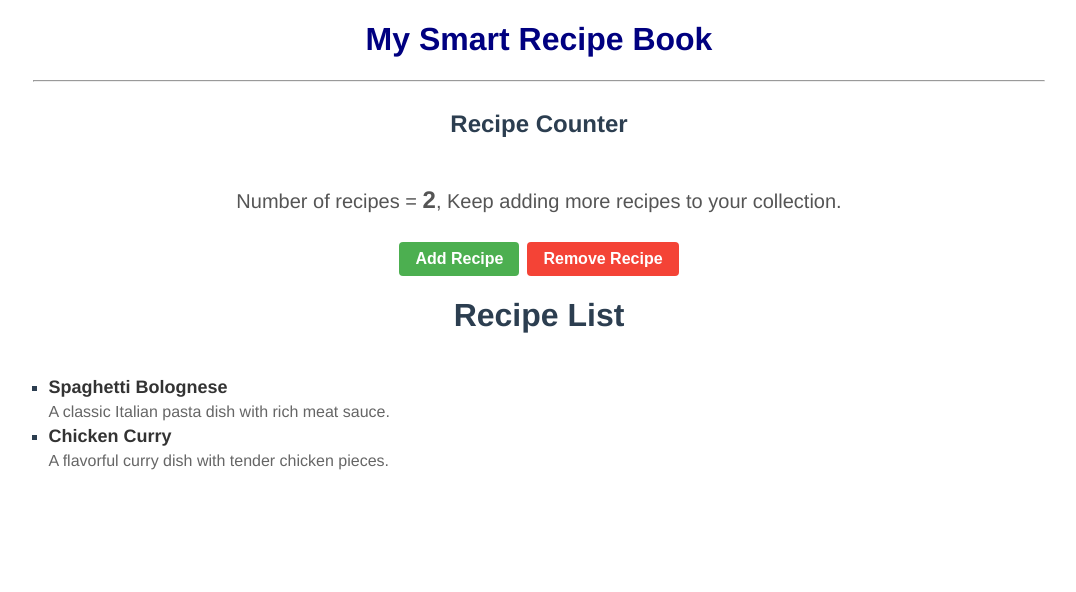
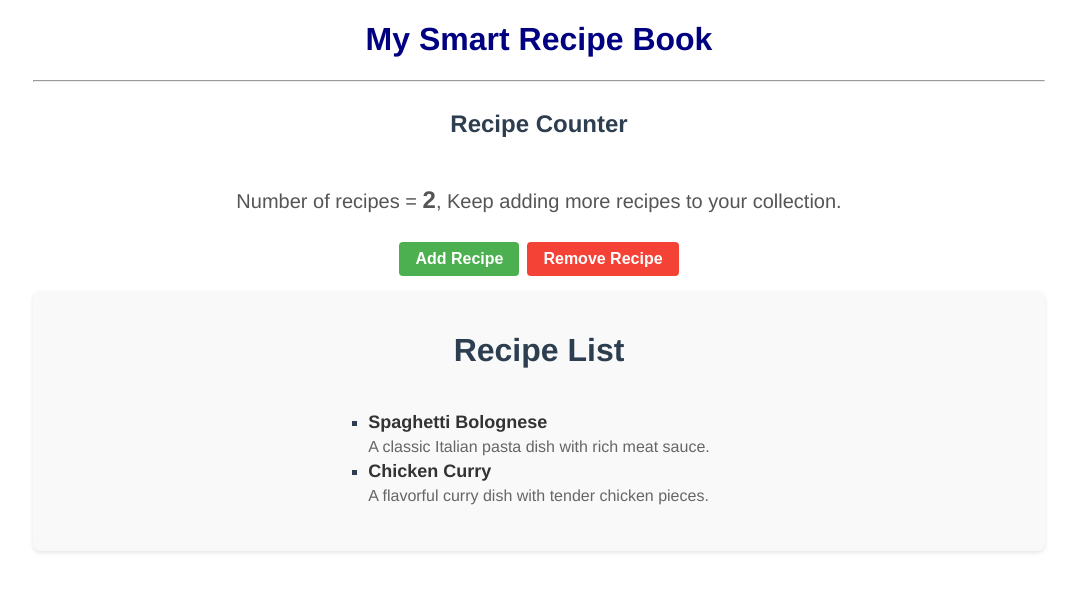
Before and after one commit to mkashifaslam/smart-recipe-box, an Angular app: page / in a window 1280 px wide. Shown: the top 592 px of the page, without its empty margins (101-1177 px from the left). Built offline with nearby package versions, Linux system fonts and the light colour scheme.

Commit message:
style(recipe-list): rename class and enhance styling for improved layout

```diff
--- a/src/app/recipe-list/recipe-list.css
+++ b/src/app/recipe-list/recipe-list.css
@@ -1,8 +1,14 @@
-.recipe-list {
+.recipe-container {
   display: flex;
   flex-direction: column;
   flex-wrap: wrap;
   justify-content: center;
+  align-content: center;
+  background-color: #f9f9f9;
+  padding: 20px;
+  border-radius: 8px;
+  box-shadow: 0 2px 4px rgba(0, 0, 0, 0.1);
+  margin: 15px 0;
 }
 
 ul {
--- a/src/app/recipe-list/recipe-list.html
+++ b/src/app/recipe-list/recipe-list.html
@@ -1,6 +1,6 @@
-<div class="recipe-list">
+<div class="recipe-container">
   <h1>Recipe List</h1>
-  <div>
+  <div class="recipe-list">
     <ul>
       @for (recipe of recipes(); track recipe.id) {
         <li class="recipe-item">
```
